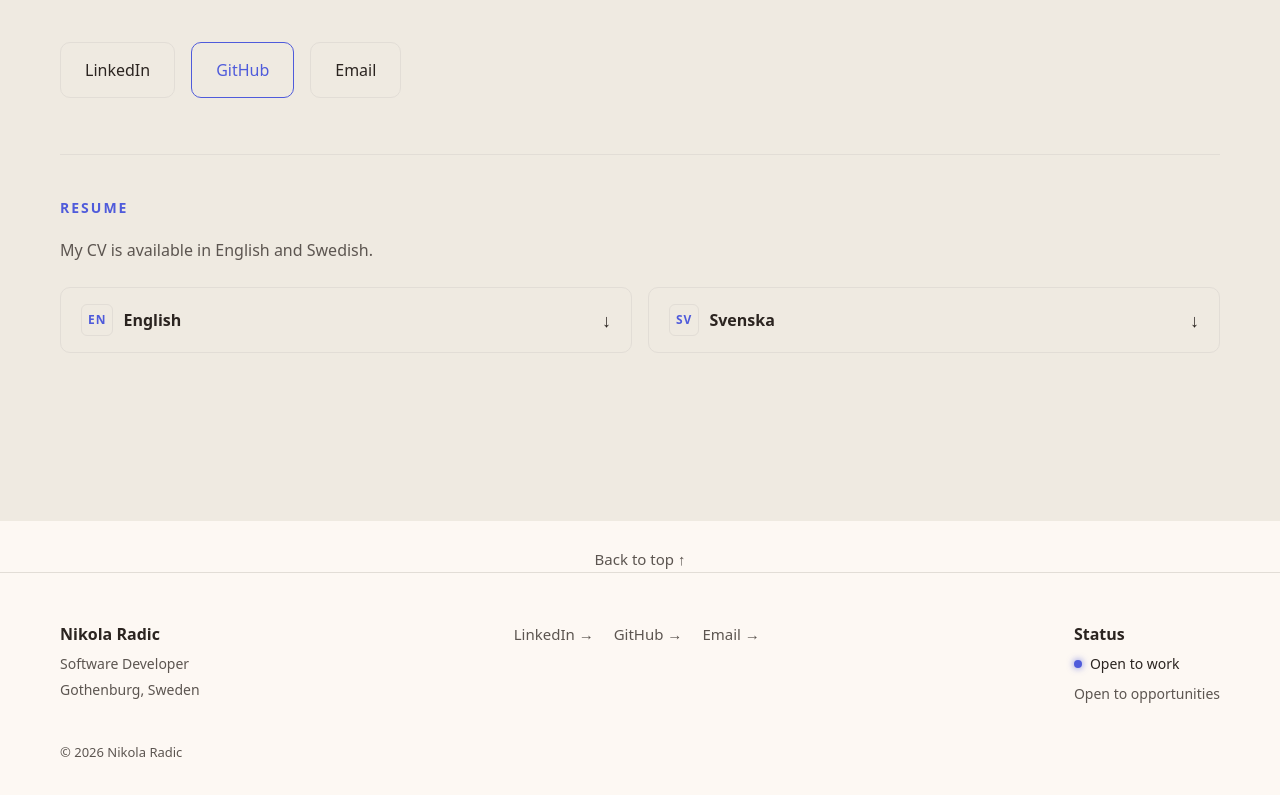
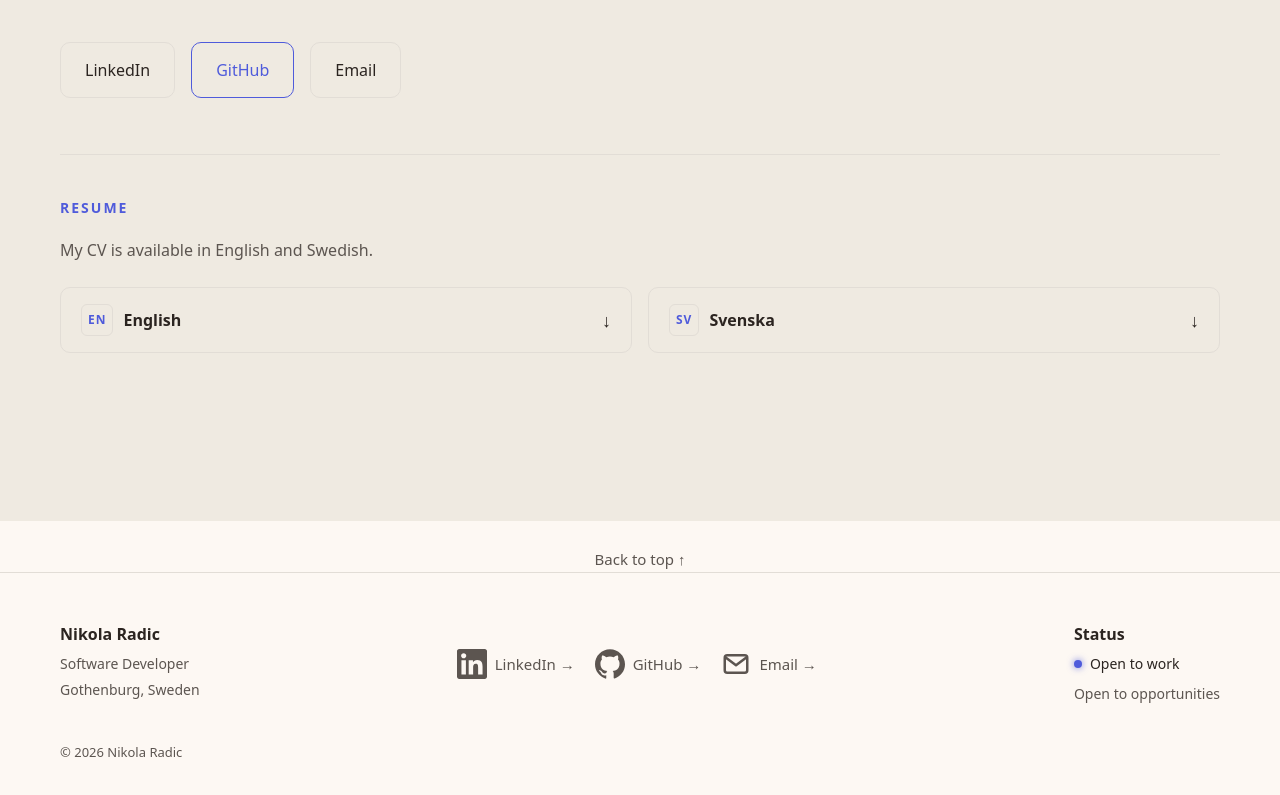
Before and after one commit to nikoradic/portfolio, a React (Vite) app: page / in a window 1280 px wide. Shown: the part 3971-4766 px from the top of the page. Built offline with nearby package versions, Linux system fonts and the light colour scheme.

Commit message:
Add icons to footer links

```diff
--- a/src/App.css
+++ b/src/App.css
@@ -645,6 +645,18 @@
   gap: 20px;
 }
 
+.footer-links a {
+  display: inline-flex;
+  align-items: center;
+  gap: 8px;
+}
+
+.footer-icon {
+  width: 30px;
+  height: 30px;
+  flex-shrink: 0;
+}
+
 .footer-status-line {
   display: flex;
   align-items: center;
--- a/src/App.tsx
+++ b/src/App.tsx
@@ -358,6 +358,14 @@ I'm always interested in new opportunities, interesting problems, and teams wher
               target="_blank"
               rel="noopener noreferrer"
             >
+              <svg
+                className="footer-icon"
+                viewBox="0 0 24 24"
+                fill="currentColor"
+                aria-hidden="true"
+              >
+                <path d="M20.447 20.452h-3.554v-5.569c0-1.328-.027-3.037-1.852-3.037-1.853 0-2.136 1.445-2.136 2.939v5.667H9.351V9h3.414v1.561h.046c.477-.9 1.637-1.85 3.37-1.85 3.601 0 4.267 2.37 4.267 5.455v6.286zM5.337 7.433c-1.144 0-2.063-.926-2.063-2.065 0-1.138.92-2.063 2.063-2.063 1.14 0 2.064.925 2.064 2.063 0 1.139-.925 2.065-2.064 2.065zm1.782 13.019H3.555V9h3.564v11.452zM22.225 0H1.771C.792 0 0 .774 0 1.729v20.542C0 23.227.792 24 1.771 24h20.451C23.2 24 24 23.227 24 22.271V1.729C24 .774 23.2 0 22.222 0h.003z" />
+              </svg>
               LinkedIn →
             </a>
             <a
@@ -366,9 +374,30 @@ I'm always interested in new opportunities, interesting problems, and teams wher
               target="_blank"
               rel="noopener noreferrer"
             >
+              <svg
+                className="footer-icon"
+                viewBox="0 0 24 24"
+                fill="currentColor"
+                aria-hidden="true"
+              >
+                <path d="M12 .297c-6.63 0-12 5.373-12 12 0 5.303 3.438 9.8 8.205 11.385.6.113.82-.258.82-.577 0-.285-.01-1.04-.015-2.04-3.338.724-4.042-1.61-4.042-1.61-.546-1.385-1.333-1.754-1.333-1.754-1.09-.744.083-.729.083-.729 1.205.084 1.84 1.237 1.84 1.237 1.07 1.834 2.807 1.304 3.492.997.108-.775.42-1.305.763-1.605-2.665-.303-5.467-1.334-5.467-5.93 0-1.31.467-2.38 1.235-3.22-.135-.303-.54-1.523.105-3.176 0 0 1.005-.322 3.3 1.23.96-.267 1.98-.399 3-.405 1.02.006 2.04.138 3 .405 2.28-1.552 3.285-1.23 3.285-1.23.645 1.653.24 2.873.12 3.176.765.84 1.23 1.91 1.23 3.22 0 4.61-2.807 5.625-5.48 5.92.42.36.81 1.096.81 2.22 0 1.606-.015 2.896-.015 3.286 0 .315.21.69.825.57C20.565 22.092 24 17.592 24 12.297c0-6.627-5.373-12-12-12" />
+              </svg>
               GitHub →
             </a>
             <a className="hero-link" href="mailto:nikolaradic94@hotmail.com">
+              <svg
+                className="footer-icon"
+                viewBox="0 0 24 24"
+                fill="none"
+                stroke="currentColor"
+                strokeWidth="2"
+                strokeLinecap="round"
+                strokeLinejoin="round"
+                aria-hidden="true"
+              >
+                <rect x="3" y="5" width="18" height="14" rx="2" />
+                <path d="m4 7 8 6 8-6" />
+              </svg>
               Email →
             </a>
           </div>
```
